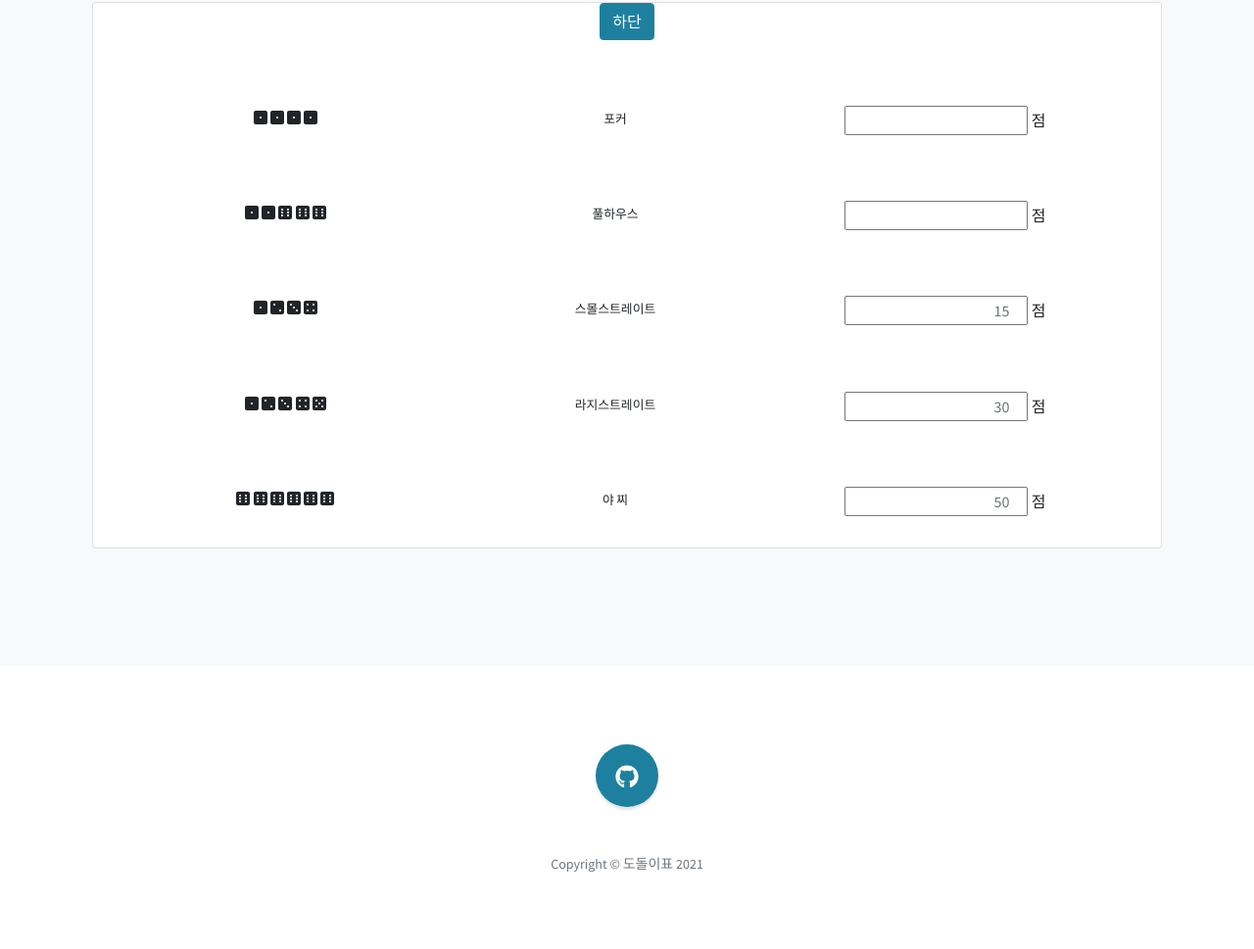
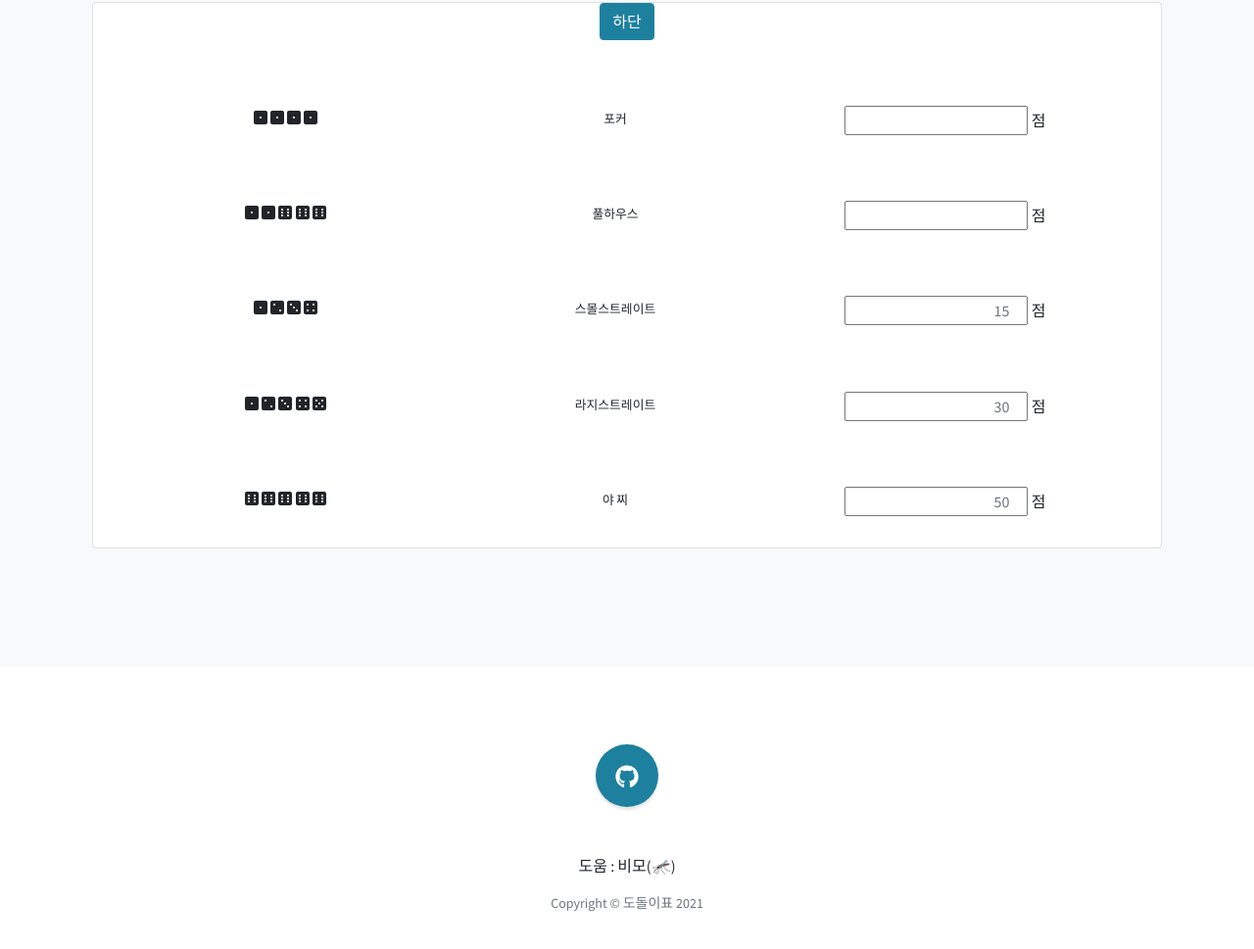
Before and after one commit to jongmal/yahtzee, a plain HTML site: page index.html in a window 1280 px wide. Shown: the part 2286-3255 px from the top of the page at 98% size. Drawn offline with nearby package versions, Linux system fonts and the light colour scheme; no server answers.

Commit message:
Add files via upload

```diff
--- a/index.html
+++ b/index.html
@@ -270,7 +270,7 @@
                             <div class="col-8">
                                 <div class="row">
                                     <div class="col-12 col-md-6">
-                                        <i class="fas fa-dice-six"></i> <i class="fas fa-dice-six"></i> <i class="fas fa-dice-six"></i> <i class="fas fa-dice-six"></i> <i class="fas fa-dice-six"></i> <i class="fas fa-dice-six"></i>
+                                        <i class="fas fa-dice-six"></i> <i class="fas fa-dice-six"></i> <i class="fas fa-dice-six"></i> <i class="fas fa-dice-six"></i> <i class="fas fa-dice-six"></i>
                                     </div>
 
                                     <div class="col-12 col-md-6">
@@ -338,6 +338,7 @@
                     <a class="social-link rounded-circle text-white" href="#!"><i class="icon-social-github"></i></a>
                 </li> -->
             </ul>
+            <p>도움 : 비모(🦟)</p>
             <p class="text-muted small mb-0">Copyright &copy; 도돌이표 2021</p>
         </div>
     </footer>
```
